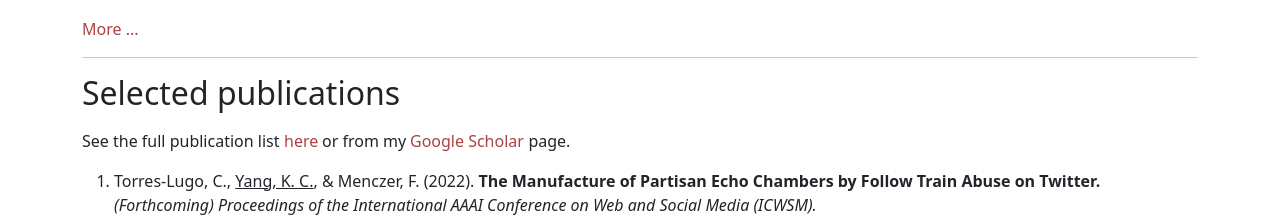
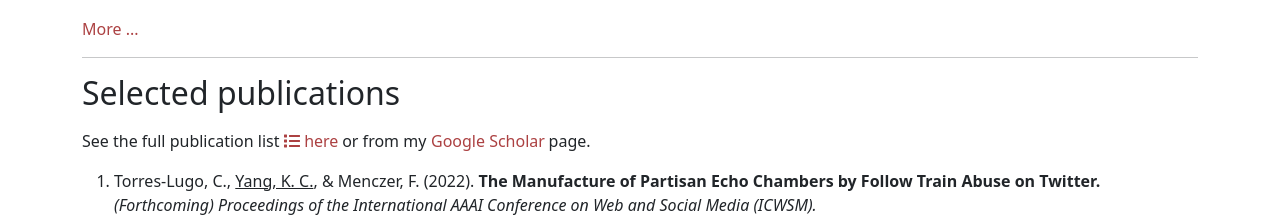
Before and after one commit to KaichengYang/homepage, a Vue app: page /#/ in a window 1280 px wide. Shown: the part 2600-2819 px from the top of the page. Built offline with nearby package versions, Linux system fonts and the light colour scheme; some icons are missing.

Commit message:
add: list logo

```diff
--- a/src/components/Home.vue
+++ b/src/components/Home.vue
@@ -25,7 +25,7 @@
       <!-- Publication -->
       <h2 class="mt-3" id="publication">Selected publications</h2>
       <p class="my-3">
-      See the full publication list <router-link to="/pub">here</router-link> or from my <a href="https://scholar.google.com/citations?hl=en&user=tqb96X8AAAAJ&view_op=list_works&sortby=pubdate" target="_blank"><i class="ai ai-google-scholar-square ai-1x"></i> Google Scholar</a> page.
+      See the full publication list <router-link to="/pub"><i class="fas fa-list"></i> here</router-link> or from my <a href="https://scholar.google.com/citations?hl=en&user=tqb96X8AAAAJ&view_op=list_works&sortby=pubdate" target="_blank"><i class="ai ai-google-scholar-square ai-1x"></i> Google Scholar</a> page.
       </p>
       <Publist v-bind:view="'highlight'"/>
       <hr>
```
